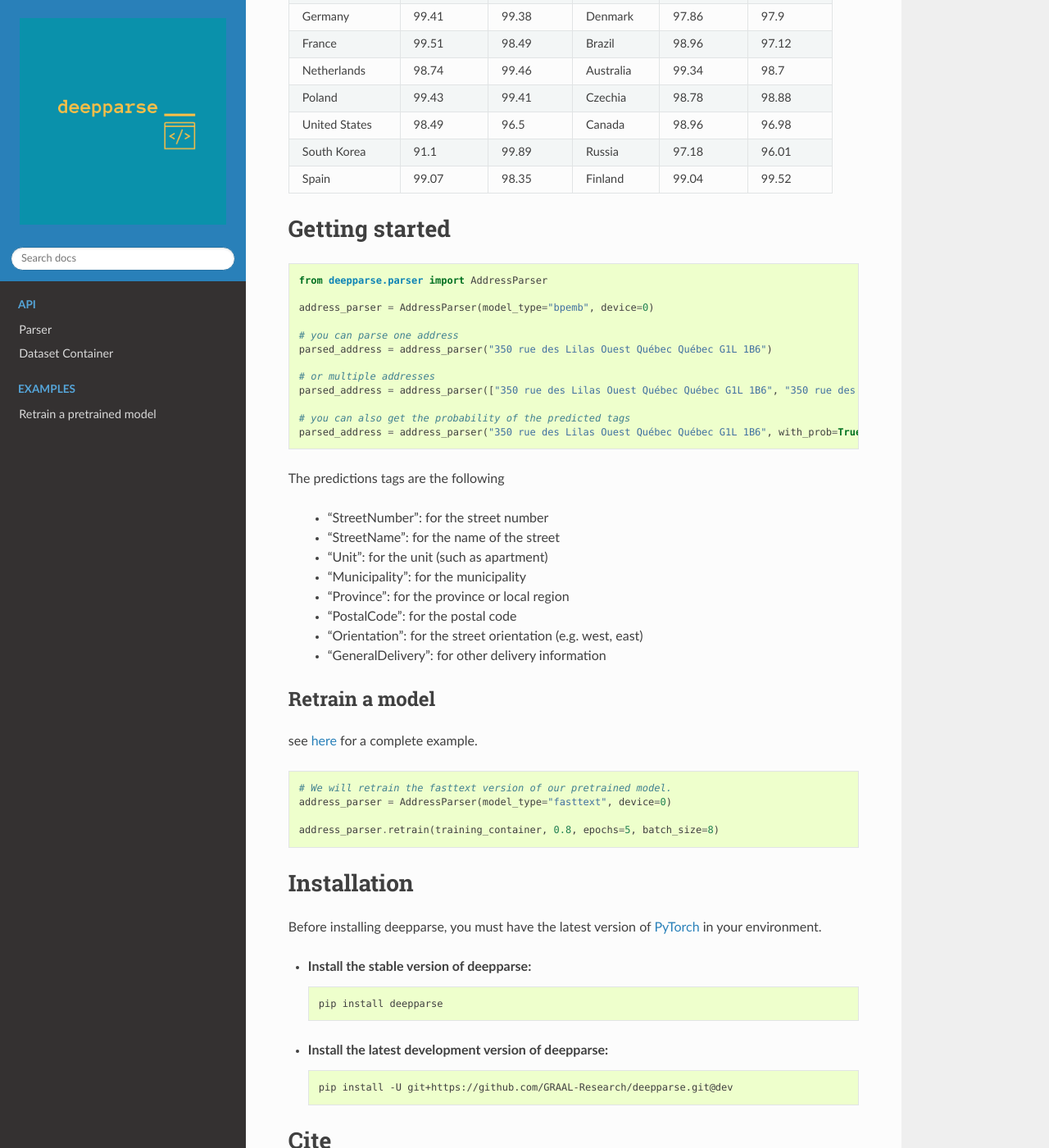
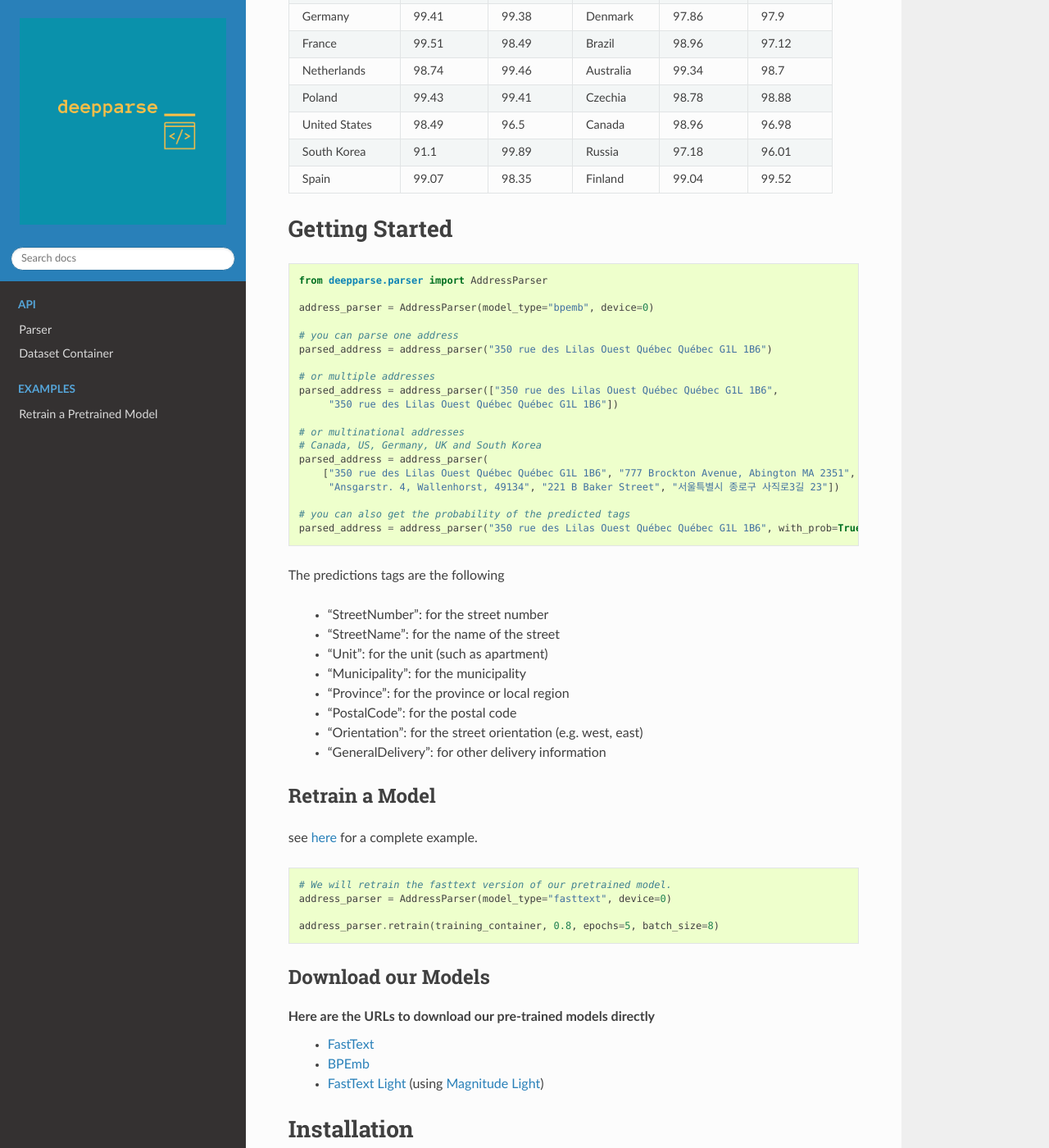
Before and after one commit to GRAAL-Research/deepparse, a Sphinx documentation site: the page built from docs/source/index.rst, in a window 1280 px wide and 1400 px high, scrolled down 2296 px. Shown: the whole window at 82% size. Built offline with Sphinx 7.4.7 and the Read the Docs theme 2.0.0, drawn with Linux system fonts in a browser that asks for light colours; the version number could not be read and is left out; some of the changed text lies outside the part shown.

Commit message:
fixed some typo, improved doc with URL of model and added more example in how to

```diff
--- a/docs/source/examples/fine_tuning.rst
+++ b/docs/source/examples/fine_tuning.rst
@@ -4,7 +4,7 @@
 
 .. _intro:
 
-Retrain a pretrained model
+Retrain a Pretrained Model
 **************************
 
 .. code-block:: python
--- a/docs/source/index.rst
+++ b/docs/source/index.rst
@@ -32,7 +32,7 @@
 
 You can get our dataset `here <https://github.com/GRAAL-Research/deepparse-address-data)>`_.
 
-Clean data
+Clean Data
 **********
 
 The following table presents the accuracy on the 20 countries (using clean data) we used during training for both our models.
@@ -246,7 +246,7 @@
 			-
 			-
 
-Noisy data
+Noisy Data
 **********
 
 The following table presents the accuracy on the 20 countries we used during training for both our models but for noisy
@@ -323,7 +323,7 @@
 			- 99.04
 			- 99.52
 
-Getting started
+Getting Started
 ===============
 
 .. code-block:: python
@@ -336,7 +336,14 @@
    parsed_address = address_parser("350 rue des Lilas Ouest Québec Québec G1L 1B6")
 
    # or multiple addresses
-   parsed_address = address_parser(["350 rue des Lilas Ouest Québec Québec G1L 1B6", "350 rue des Lilas Ouest Québec Québec G1L 1B6"])
+   parsed_address = address_parser(["350 rue des Lilas Ouest Québec Québec G1L 1B6",
+        "350 rue des Lilas Ouest Québec Québec G1L 1B6"])
+
+   # or multinational addresses
+   # Canada, US, Germany, UK and South Korea
+   parsed_address = address_parser(
+       ["350 rue des Lilas Ouest Québec Québec G1L 1B6", "777 Brockton Avenue, Abington MA 2351",
+        "Ansgarstr. 4, Wallenhorst, 49134", "221 B Baker Street", "서울특별시 종로구 사직로3길 23"])
 
    # you can also get the probability of the predicted tags
    parsed_address = address_parser("350 rue des Lilas Ouest Québec Québec G1L 1B6", with_prob=True)
@@ -353,7 +360,7 @@
     - "Orientation": for the street orientation (e.g. west, east)
     - "GeneralDelivery": for other delivery information
 
-Retrain a model
+Retrain a Model
 ***************
 see `here <https://github.com/GRAAL-Research/deepparse/blob/master/examples/fine_tuning.py>`_ for a complete example.
 
@@ -364,6 +371,13 @@
 
     address_parser.retrain(training_container, 0.8, epochs=5, batch_size=8)
 
+Download our Models
+*******************
+
+Here are the URLs to download our pre-trained models directly
+    - `FastText <https://graal.ift.ulaval.ca/public/deepparse/fasttext.ckpt>`_
+    - `BPEmb <https://graal.ift.ulaval.ca/public/deepparse/bpemb.ckpt>`_
+    - `FastText Light <https://graal.ift.ulaval.ca/public/deepparse/fasttext.magnitude.gz>`_ (using `Magnitude Light <https://github.com/davebulaval/magnitude-light>`_)
 
 
 Installation
--- a/docs/source/parser.rst
+++ b/docs/source/parser.rst
@@ -6,7 +6,7 @@
 
 .. currentmodule:: deepparse.parser
 
-Pre-trained complete model
+Pre-trained Complete Model
 --------------------------
 
 This is the complete pre-trained address parser model. This model allows using the pre-trained weights to predict the
```
Also changed, not shown: README.md (+26 -8 lines), 1 other file.
